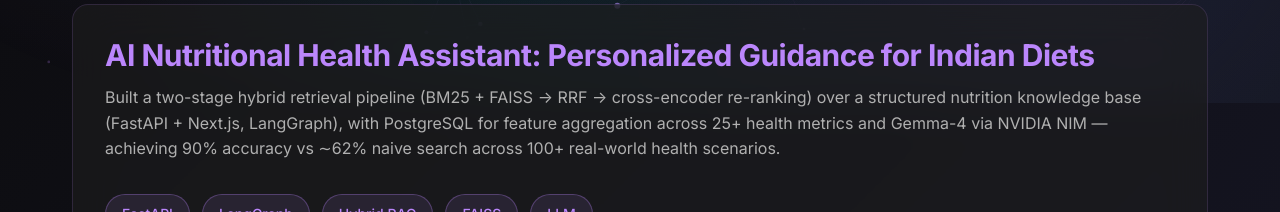
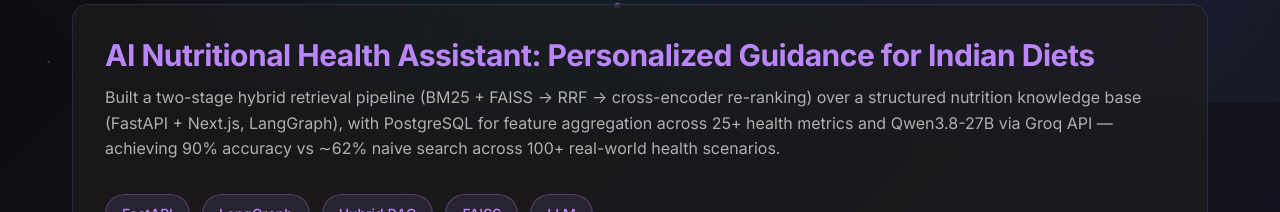
Before and after one commit to theankitdash/theankitdash, a Next.js app in the folder portfolio-nextjs/: page /work in a window 1280 px wide. Shown: the part 697-909 px from the top of the page. Built offline with nearby package versions, Linux system fonts and the light colour scheme.

Commit message:
update project description to reflect new model version and API integration

```diff
--- a/portfolio-nextjs/data/projects.ts
+++ b/portfolio-nextjs/data/projects.ts
@@ -42,7 +42,7 @@ export const projects: Project[] = [
     {
         id: '3',
         title: 'AI Nutritional Health Assistant: Personalized Guidance for Indian Diets',
-        description: 'Built a two-stage hybrid retrieval pipeline (BM25 + FAISS → RRF → cross-encoder re-ranking) over a structured nutrition knowledge base (FastAPI + Next.js, LangGraph), with PostgreSQL for feature aggregation across 25+ health metrics and Gemma-4 via NVIDIA NIM — achieving 90% accuracy vs ∼62% naive search across 100+ real-world health scenarios.',
+        description: 'Built a two-stage hybrid retrieval pipeline (BM25 + FAISS → RRF → cross-encoder re-ranking) over a structured nutrition knowledge base (FastAPI + Next.js, LangGraph), with PostgreSQL for feature aggregation across 25+ health metrics and Qwen3.8-27B via Groq API — achieving 90% accuracy vs ∼62% naive search across 100+ real-world health scenarios.',
         githubUrl: 'https://github.com/theankitdash/AI-Nutritional-Health-Assistant-Personalized-Guidance-for-Indian-Diets',
         skills: ['FastAPI', 'LangGraph', 'Hybrid RAG', 'FAISS', 'LLM'],
         videoUrl: '', // User will add later
```
